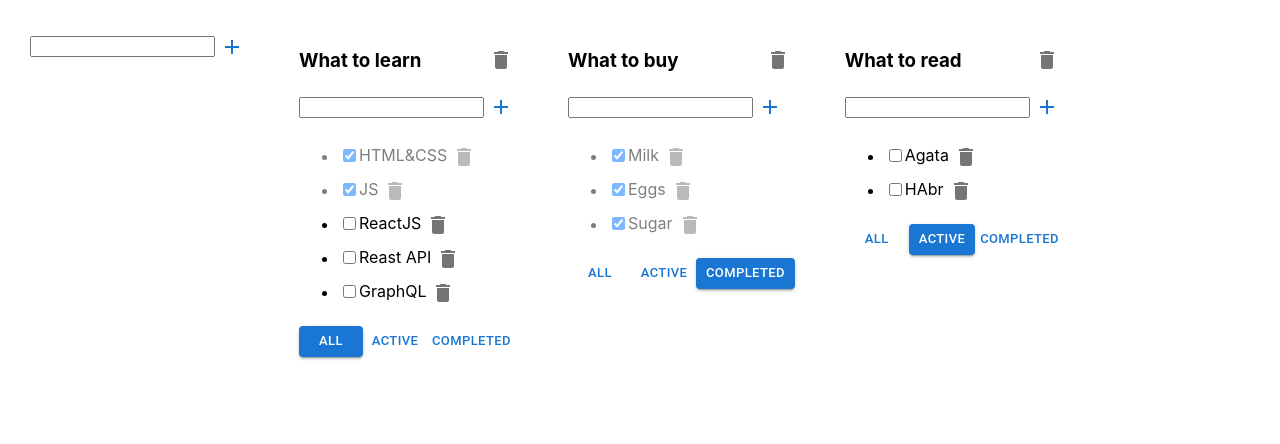
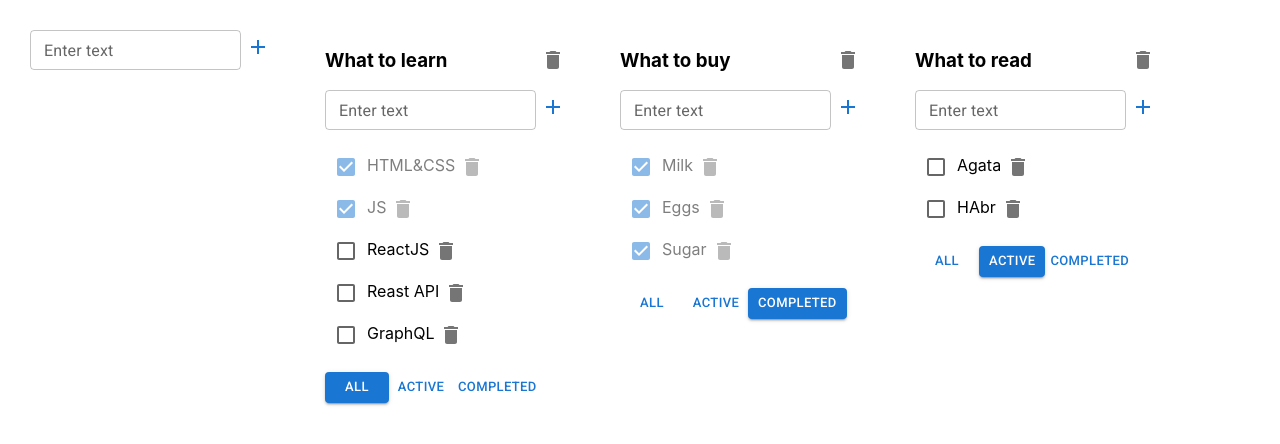
Before and after one commit to dyv21/one-moretodolist, a React (Create React App) app: page / in a window 1280 px wide. Shown: the top 444 px of the page. Built offline with nearby package versions, Linux system fonts and the light colour scheme.

Commit message:
add Checkbox

```diff
--- a/public/index.html
+++ b/public/index.html
@@ -1,20 +1,20 @@
 <!DOCTYPE html>
 <html lang="en">
 <head>
-    <meta charset="utf-8" />
-    <link rel="icon" href="%PUBLIC_URL%/favicon.ico" />
-    <meta name="viewport" content="width=device-width, initial-scale=1" />
-    <meta name="theme-color" content="#000000" />
+    <meta charset="utf-8"/>
+    <link rel="icon" href="%PUBLIC_URL%/favicon.ico"/>
+    <meta name="viewport" content="width=device-width, initial-scale=1"/>
+    <meta name="theme-color" content="#000000"/>
     <meta
             name="description"
             content="Web site created using create-react-app"
     />
-    <link rel="apple-touch-icon" href="%PUBLIC_URL%/logo192.png" />
+    <link rel="apple-touch-icon" href="%PUBLIC_URL%/logo192.png"/>
     <!--
       manifest.json provides metadata used when your web app is installed on a
       user's mobile device or desktop. See https://developers.google.com/web/fundamentals/web-app-manifest/
     -->
-    <link rel="manifest" href="%PUBLIC_URL%/manifest.json" />
+    <link rel="manifest" href="%PUBLIC_URL%/manifest.json"/>
     <!--
       Notice the use of %PUBLIC_URL% in the tags above.
       It will be replaced with the URL of the `public` folder during the build.
@@ -24,6 +24,12 @@
       work correctly both with client-side routing and a non-root public URL.
       Learn how to configure a non-root public URL by running `npm run build`.
     -->
+    <link rel="preconnect" href="https://fonts.googleapis.com"/>
+    <link rel="preconnect" href="https://fonts.gstatic.com" crossorigin/>
+    <link rel="stylesheet"
+          href="https://fonts.googleapis.com/css2?family=Roboto:wght@300;400;500;700&display=swap"
+    />
+
     <title>React App</title>
 </head>
 <body>
--- a/src/App.css
+++ b/src/App.css
@@ -27,3 +27,8 @@
   align-items: center;
   justify-content: space-between;
 }
+
+ul {
+  list-style-type: none;
+  padding: 0;
+}
--- a/src/components/AddInputForm.tsx
+++ b/src/components/AddInputForm.tsx
@@ -1,6 +1,6 @@
 import React, {ChangeEvent, KeyboardEvent, useRef, useState} from 'react';
-import {Btn} from "./Btn";
-import {IconButton} from "@mui/material";
+
+import {IconButton, TextField} from "@mui/material";
 import {Add} from "@mui/icons-material";
 
 type InputProps = {
@@ -22,7 +22,7 @@ export const AddInputForm = (props: InputProps) => {
     setInputValue('');
   }
 
-const onChangeInputHandler = (e: ChangeEvent<HTMLInputElement>) => setInputValue(e.currentTarget.value)
+  const onChangeInputHandler = (e: ChangeEvent<HTMLInputElement>) => setInputValue(e.currentTarget.value)
 
   const onKeyPressHandler = (e: KeyboardEvent<HTMLInputElement>) => {
     setError(null)
@@ -33,11 +33,17 @@ const onChangeInputHandler = (e: ChangeEvent<HTMLInputElement>) => setInputValue
 
   return (
     <div>
-      <input value={inputValue} onChange={onChangeInputHandler} onKeyUp={onKeyPressHandler} className={error ? "error" : ""}/>
-      <IconButton size='small'  onClick={() => {setNewInputValue()}} title={'+'}>
+      <TextField
+        size='small'
+        value={inputValue} onChange={onChangeInputHandler}
+        onKeyUp={onKeyPressHandler}
+        label={'Enter text'}
+        error={!!error}
+        helperText={error}
+      />
+      <IconButton size='small' onClick={() => setNewInputValue()}>
         <Add color="primary"/>
       </IconButton>
-      {error && <div className='error-message'>Field is required</div>}
     </div>
   );
 };
--- a/src/components/Btn.tsx
+++ b/src/components/Btn.tsx
@@ -4,8 +4,9 @@ import {Button} from "@mui/material";
 type TaskButtonType = {
   title: string
   onClickHandler?: () => void
-  variant?: 'text' | 'outlined' | 'contained' | undefined
+  variant?: 'text' | 'outlined' | 'contained'
+
 }
-export const Btn = ({title, onClickHandler, variant="text"}: TaskButtonType) => (
+export const Btn = ({title, onClickHandler, variant}: TaskButtonType) => (
   <Button variant={variant} size='small' onClick={onClickHandler}>{title}</Button>
 )
--- a/src/components/Task/EditableSpan.tsx
+++ b/src/components/Task/EditableSpan.tsx
@@ -1,4 +1,5 @@
 import React, {ChangeEvent, useState} from "react";
+import {TextField} from "@mui/material";
 
 type EditableSpanPropsType = {
   title: string,
@@ -23,7 +24,7 @@ const EditableSpan = ({title, onChange}: EditableSpanPropsType) => {
   }
 
   return editMode
-    ? <input value={inputValue} onBlur={activateViewMode} onChange={onChangeTitleHandler} autoFocus/>
+    ? <TextField size={'small'} color={"success"} value={inputValue} onBlur={activateViewMode} onChange={onChangeTitleHandler} autoFocus/>
     : <span onDoubleClick={activateEditMode}>{title}</span>
 
 }
--- a/src/components/Task/TaskList.tsx
+++ b/src/components/Task/TaskList.tsx
@@ -1,9 +1,9 @@
 import React, {ChangeEvent} from 'react';
-import {Btn} from "../Btn";
 import {TasksListPropsType} from "../TodoList/TodoList";
 import EditableSpan from "./EditableSpan";
 import {Delete} from "@mui/icons-material";
 import {IconButton} from "@mui/material";
+import Checkbox from '@mui/material/Checkbox';
 
 export type TaskType = {
   id: string
@@ -26,7 +26,7 @@ export const TaskList = (props: TasksListPropsType) => {
 
         return (
           <li key={id} className={isDone ? "is-done" : ""}>
-            <input onChange={onCheckBoxChange} type="checkbox" checked={isDone}/>
+            <Checkbox onChange={onCheckBoxChange} defaultChecked={isDone}/>
             <EditableSpan title={title} onChange={onChangeTitleHandler}/>
             <IconButton size='small' onClick={() => props.removeTask(id, props.todoListId)}>
               <Delete/>
--- a/src/components/TodoList/TodoList.tsx
+++ b/src/components/TodoList/TodoList.tsx
@@ -35,9 +35,9 @@ export const TodoList = (props: TodoListPropsType) => {
   const onChangeActiveHandler = () => props.changeFilter('active', props.id)
   const onChangeCompletedHandler = () => props.changeFilter('completed', props.id)
 
-  const addTaskCallBack = (title: string) =>  props.addTask(title, props.id)
+  const addTaskCallBack = (title: string) => props.addTask(title, props.id)
 
-  const onChangeTitleHandler = (title:string) => {
+  const onChangeTitleHandler = (title: string) => {
 
     props.changeTodoListTitle(props.id, title)
   }
@@ -52,7 +52,7 @@ export const TodoList = (props: TodoListPropsType) => {
       </div>
 
       <AddInputForm addItem={addTaskCallBack}/>
-      {props.tasks.length === 0 && <p>Список пуст</p>}
+      {props.tasks.length === 0 && <p>List ii empty</p>}
       <TaskList
         tasks={props.tasks}
         removeTask={props.removeTask}
@@ -61,9 +61,11 @@ export const TodoList = (props: TodoListPropsType) => {
         todoListId={props.id}
       />
       <div>
-        <Btn onClickHandler={onChangeAllHandler} title={'All'} variant={props.filter === 'all' ? "contained" : undefined}/>
-        <Btn onClickHandler={onChangeActiveHandler} title={'Active'} variant={props.filter === 'active' ? "contained" : undefined}/>
-        <Btn onClickHandler={onChangeCompletedHandler} title={'Completed'} variant={props.filter === 'completed' ? "contained" : undefined}/>
+        <Btn onClickHandler={onChangeAllHandler} title={'All'} variant={props.filter === 'all' ? "contained" : 'text'}/>
+        <Btn onClickHandler={onChangeActiveHandler} title={'Active'}
+             variant={props.filter === 'active' ? "contained" : 'text'}/>
+        <Btn onClickHandler={onChangeCompletedHandler} title={'Completed'}
+             variant={props.filter === 'completed' ? "contained" : 'text'}/>
       </div>
     </div>
   );
```
Lines whose indentation alone changed are shown as unchanged.
